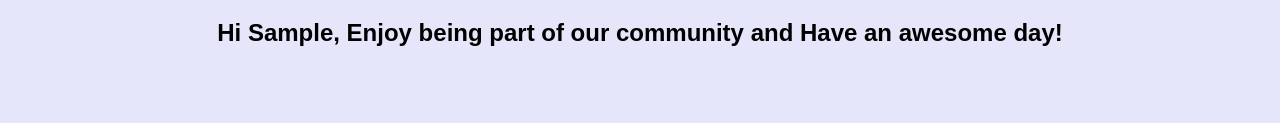
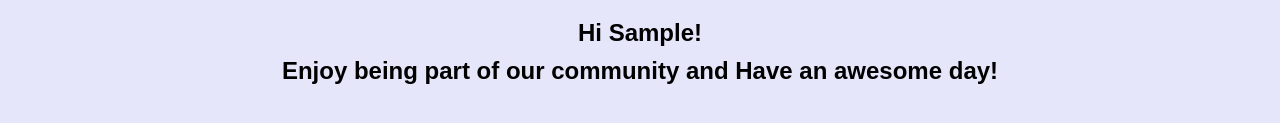
Before and after one commit to wirdani84/Project-MAS-2, a plain HTML site: page Landing Page.html in a window 1280 px wide. Both pictures are taken after typing "Sample" into the empty fields and a click on the button "Submit". Shown: the part 451-574 px from the top of the page. Drawn offline with Linux system fonts and the light colour scheme.

Commit message:
Sixth Commit

```diff
--- a/Landing Page.html
+++ b/Landing Page.html
@@ -40,7 +40,10 @@
             if (name) {
                 document.getElementById('welcome-box').style.display = 'none';
                 const greetingMessage = document.getElementById('greeting-message');
-                greetingMessage.textContent = `Hi ${name}, Enjoy being part of our community and Have an awesome day!`;
+                greetingMessage.innerHTML = `<span style="display: block; font-size: 24px;
+                    font-weight: bold;">Hi ${name}!</span>
+                    <span style="display: block;
+                    margin-top: 10px;">Enjoy being part of our community and Have an awesome day!</span>`;
                 greetingMessage.style.display = 'block';
             }
         }
```
